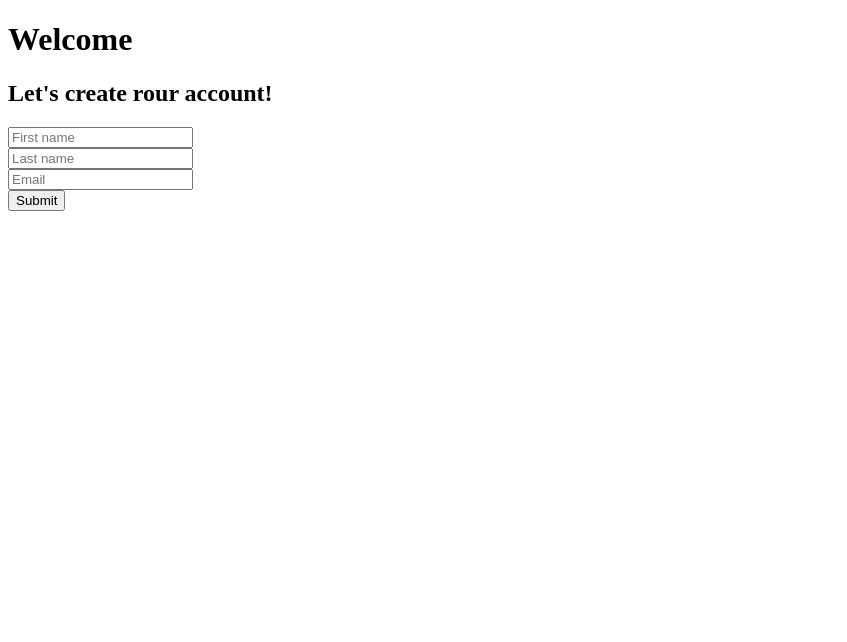
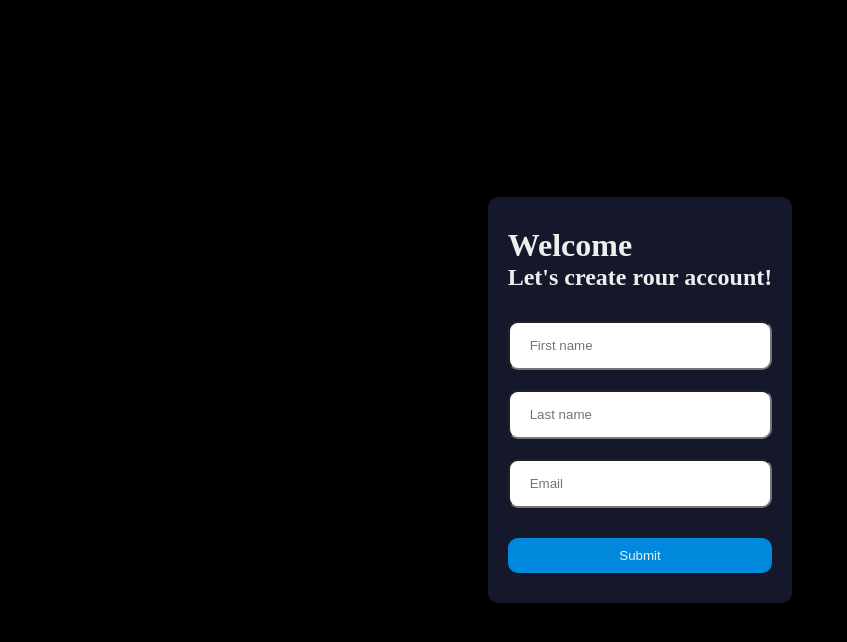
Before and after one commit to tidanti/simple-form, a plain HTML site: page index.html in a window 1280 px wide. Shown: the whole page, without its empty margins (0-847 px from the left). Drawn offline with Linux system fonts and the light colour scheme.

Commit message:
Added main styles for form page

```diff
--- a/style.css
+++ b/style.css
@@ -1,3 +1,56 @@
-/*body {
+html {
+    height: 100%;
+    margin: 0;
+    box-sizing: border-box;
+}
+
+* {
+    box-sizing: inherit;
+}
+
+body {
+    margin: 0;
+    min-height: 100%;
     background-color: #000;
-}*/
+    display: flex;
+    justify-content: center;
+    align-items: center;
+}
+
+h1, h2 {
+    color: #eee;
+    margin: 0;
+}
+
+h1 + h2 {
+    margin-bottom: 10px;
+    margin-top: -20px;
+}
+
+form {
+    background-color: #15172B;
+    padding: 30px 20px;
+    border-radius: 10px;
+
+    display: flex;
+    flex-direction: column;
+    gap: 20px;
+    justify-content: center;
+    align-items: stretch;
+}
+
+input {
+    width: 100%;
+    border-radius: 10px;
+    padding: 15px 20px;
+}
+
+button {
+    margin-top: 10px;
+    width: 100%;
+    padding: 10px;
+    border-radius: 10px;
+    background-color: #08d;
+    color: #eee;
+    border: none;
+}
```
